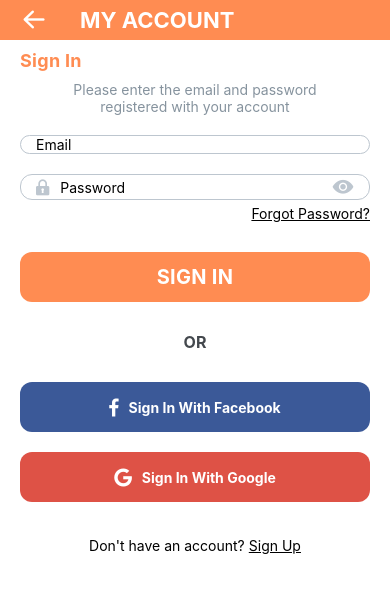
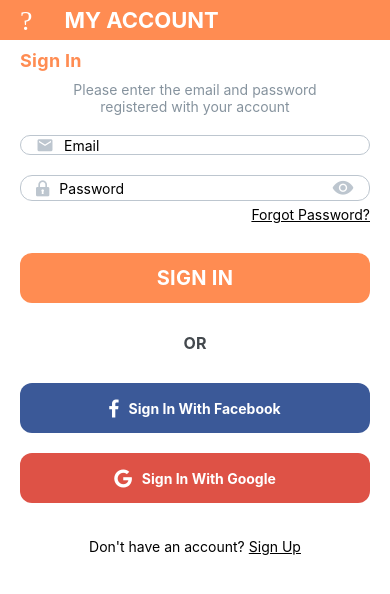
Before and after one commit to TREagans/order-up, a React Native app: screen / in a window 390 px wide. Shown: the top 594 px of the page. Built offline with nearby package versions, Linux system fonts and the light colour scheme.

Commit message:
included icon in email field

```diff
--- a/src/screens/auth/SigninScreen.js
+++ b/src/screens/auth/SigninScreen.js
@@ -11,6 +11,7 @@ import AppInput from '../../components/AppInput';
 import * as Animatable from 'react-native-animatable';
 import Fontisto from 'react-native-vector-icons/Fontisto';
 import Ionicons from 'react-native-vector-icons/Ionicons';
+import MCI from 'react-native-vector-icons/MaterialCommunityIcons';
 
 import Header from '../../components/Header';
 import {appInput, colors, params, screens} from '../../global/styles';
@@ -26,7 +27,7 @@ const SigninScreen = props => {
 
   return (
     <View>
-      <Header title="MY ACCOUNT" icon="arrowleft" />
+      <Header title="MY ACCOUNT" icon="arrtextInput2Focusedowleft" />
       <View>
         <Text style={screens.title}>Sign In</Text>
       </View>
@@ -37,20 +38,36 @@ const SigninScreen = props => {
       </View>
 
       <View>
-        <View>
+        <View style={{...styles.textInput, ...styles.textInput2}}>
+          <MCI name="email" size={18} color={colors.grey4} />
+
           {/* ref allow us to refer to this TextInput as textInput1 */}
-          <TextInput ref={textInput1} style={styles.textInput} placeholder="Email" />
+          <TextInput
+            ref={textInput1}
+            style={styles.inputTextPosition}
+            placeholder="Email"
+          />
         </View>
 
         <View style={styles.textInput2}>
-          <Animatable.View animation={true ? '' : 'fadeInLeft'} duration={400}>
+          <Animatable.View
+            animation={textInput2Focused ? '' : 'fadeInLeft'}
+            duration={400}>
             <Fontisto name="locked" size={16} color={colors.grey4} />
           </Animatable.View>
 
           {/* ref allow us to refer to this TextInput as textInput2 */}
-          <TextInput ref={textInput2} style={{width: '82%'}} placeholder="Password" />
+          <TextInput
+            ref={textInput2}
+            style={styles.inputTextPosition}
+            placeholder="Password"
+            onFocus={() => setTextInput2Focused(false)}
+            onBlur={() => setTextInput2Focused(true)}
+          />
 
-          <Animatable.View animation={true ? '' : 'fadeInLeft'} duration={400}>
+          <Animatable.View
+            animation={textInput2Focused ? '' : 'fadeInLeft'}
+            duration={400}>
             {showPassword ? (
               <Ionicons
                 name="eye-off"
@@ -133,6 +150,10 @@ const styles = StyleSheet.create({
     alignItems: 'center',
     paddingHorizontal: 15,
   },
+  inputTextPosition: {
+    flex: 1,
+    marginLeft: 10,
+  },
   forgotPassContainer: {
     alignItems: 'flex-end',
     marginHorizontal: 20,
```
